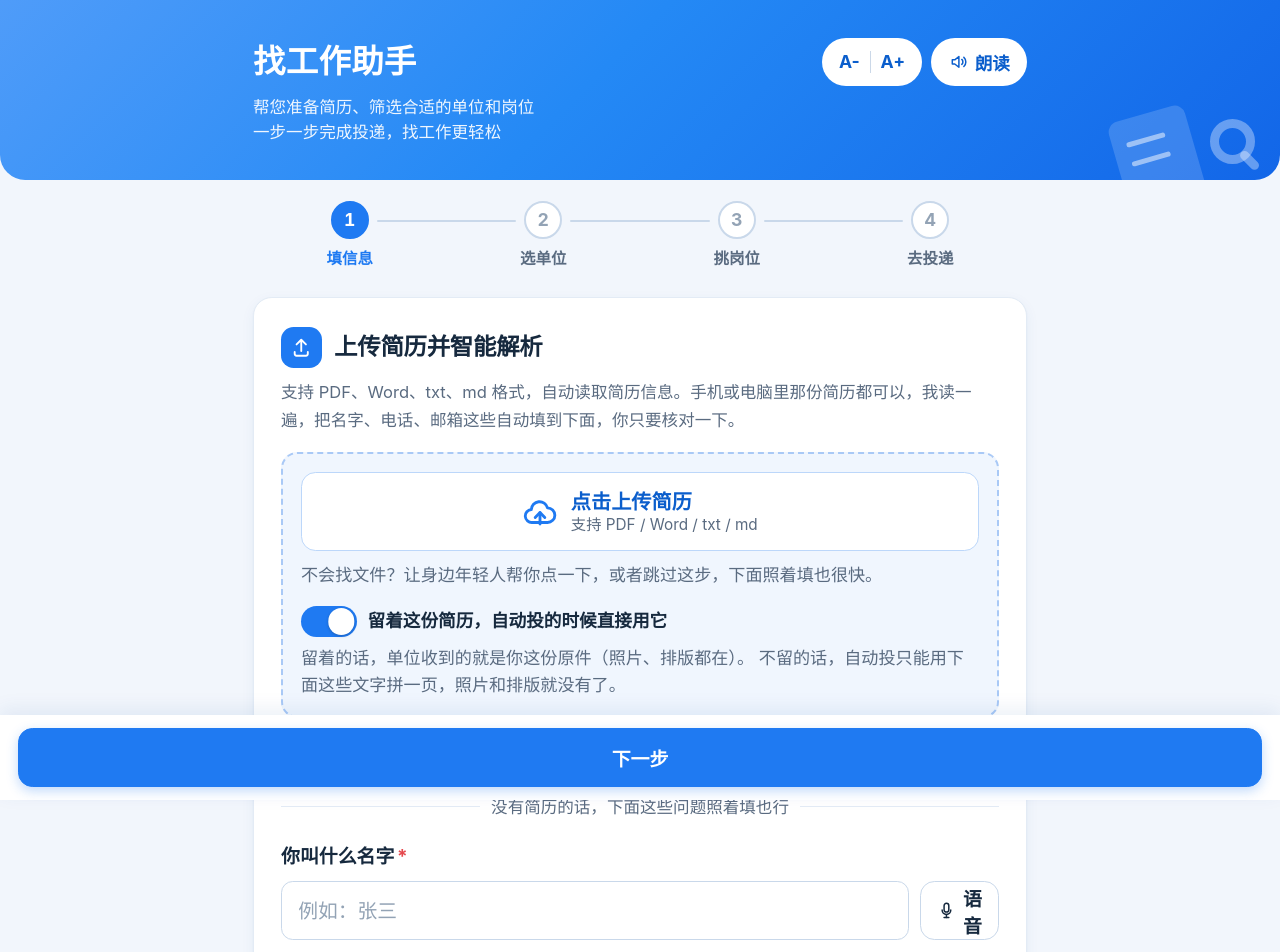
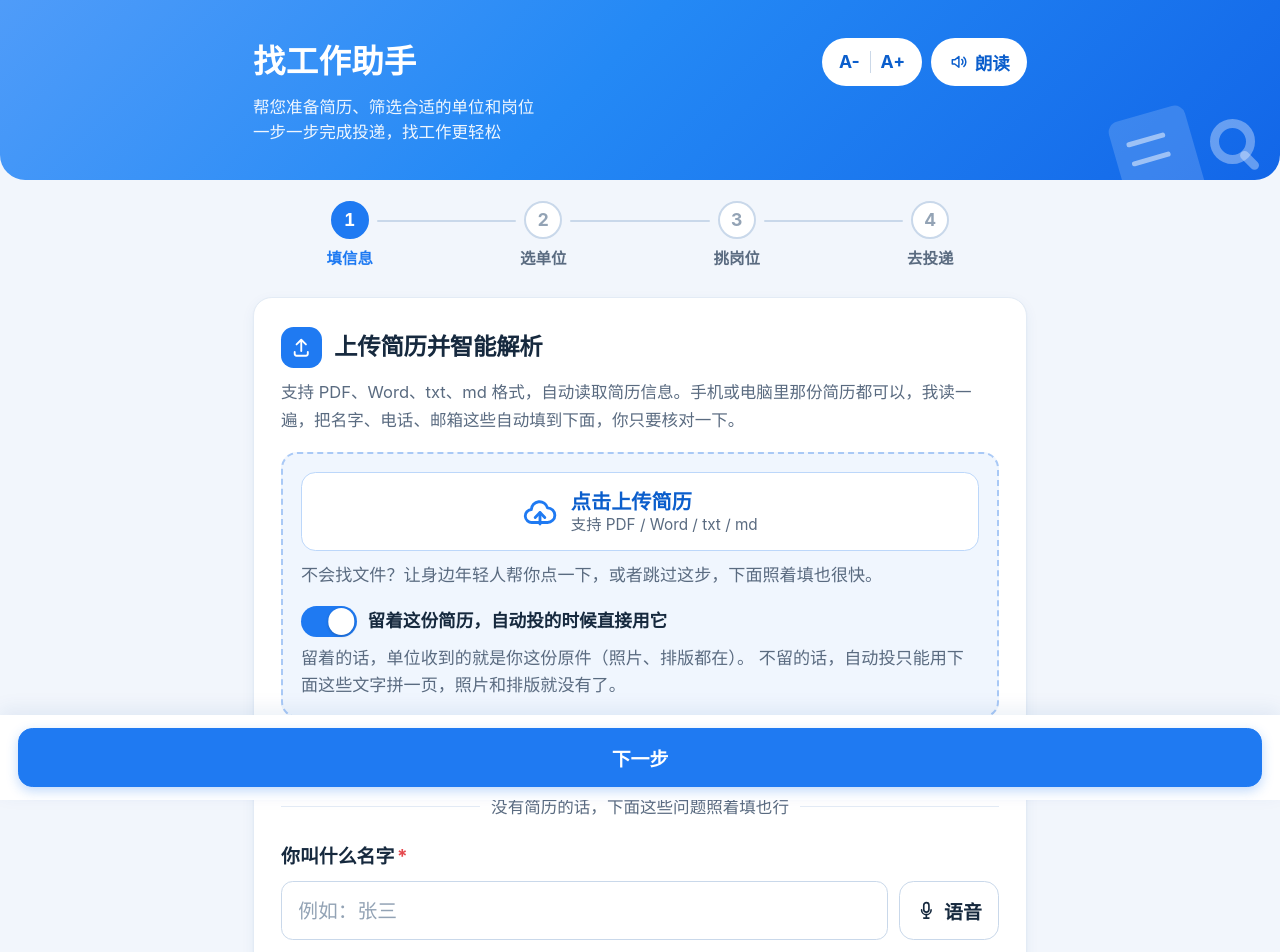
Before and after one commit to heyiyi7410/aijobs, a Vue app in the folder frontend/: page / in a window 1280 px wide. Shown: the top 952 px of the page. Built offline with nearby package versions, Linux system fonts and the light colour scheme.

Commit message:
UI: 补语音与加载图标样式

```diff
--- a/frontend/src/style.css
+++ b/frontend/src/style.css
@@ -1302,3 +1302,30 @@ textarea.input {
   margin: 0.3rem 0;
   letter-spacing: -0.02em;
 }
+
+/* 大字号版：语音按钮使用内联 SVG，不用 emoji */
+.mic-btn {
+  display: inline-flex;
+  align-items: center;
+  gap: .4rem;
+}
+.mic-btn svg {
+  width: 1.15rem;
+  height: 1.15rem;
+  flex: none;
+}
+/* 岗位实时抓取加载图标：CSS 圆环，避免字符图标 */
+.pull-spin {
+  width: 1rem;
+  height: 1rem;
+  display: inline-block;
+  vertical-align: -0.15rem;
+  border: .14rem solid var(--line-2);
+  border-top-color: var(--primary);
+  border-radius: 50%;
+  animation: spin 1.1s linear infinite;
+}
+@keyframes spin { to { transform: rotate(360deg); } }
+@media (prefers-reduced-motion: reduce) {
+  .pull-spin { animation-duration: 2.4s; }
+}
```
